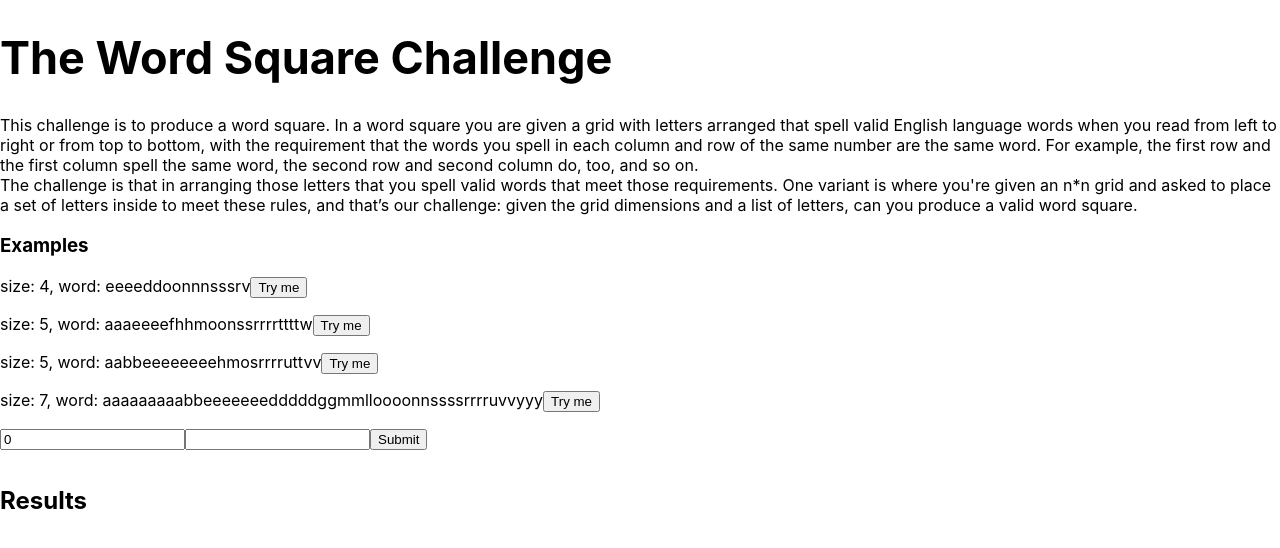
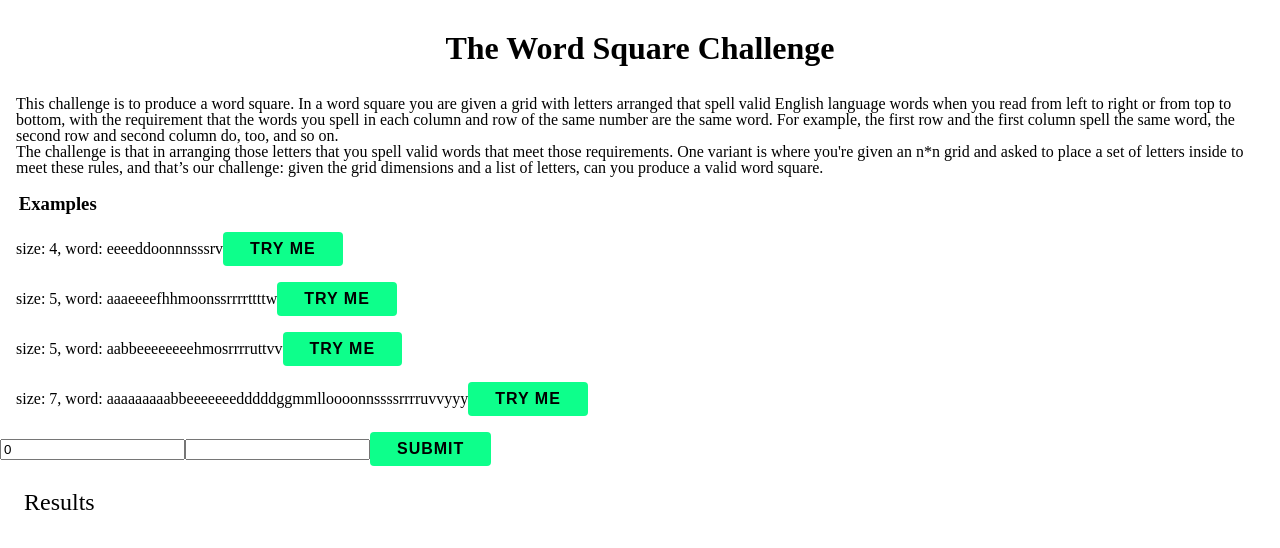
Before and after one commit to Joshswooft/vercel-word-square, a React (Create React App) app: page / in a window 1280 px wide. Shown: the top 548 px of the page. Built offline with nearby package versions, Linux system fonts and the light colour scheme.

Commit message:
feat: added styled-components and a default theme

```diff
--- a/package.json
+++ b/package.json
@@ -8,6 +8,7 @@
     "react": "^16.6.1",
     "react-dom": "^16.6.1",
     "react-scripts": "2.1.1",
+    "styled-components": "^5.2.1",
     "typescript": "^4.1.3"
   },
   "scripts": {
@@ -24,6 +25,7 @@
   ],
   "devDependencies": {
     "@types/react": "^17.0.0",
-    "@types/react-dom": "^17.0.0"
+    "@types/react-dom": "^17.0.0",
+    "@types/styled-components": "^5.1.7"
   }
 }
--- a/src/App.css
+++ /dev/null
@@ -1,44 +0,0 @@
-main {
-  align-content: center;
-  box-sizing: border-box;
-  display: grid;
-  font-family: "SF Pro Text", "SF Pro Icons", "Helvetica Neue", "Helvetica",
-    "Arial", sans-serif;
-  hyphens: auto;
-  line-height: 1.65;
-  margin: 0 auto;
-  max-width: 680px;
-  min-height: 100vh;
-  padding: 72px 0;
-  text-align: center;
-}
-h1 {
-  font-size: 45px;
-}
-h2 {
-  margin-top: 1.5em;
-}
-p {
-  font-size: 16px;
-}
-a {
-  border-bottom: 1px solid white;
-  color: #0076ff;
-  cursor: pointer;
-  text-decoration: none;
-  transition: all 0.2s ease;
-}
-a:hover {
-  border-bottom: 1px solid #0076ff;
-}
-code,
-pre {
-  color: #d400ff;
-  font-family: Menlo, Monaco, Lucida Console, Liberation Mono, DejaVu Sans Mono,
-    Bitstream Vera Sans Mono, Courier New, monospace, serif;
-  font-size: 0.92em;
-}
-code:before,
-code:after {
-  content: "\`";
-}
--- a/src/App.tsx
+++ b/src/App.tsx
@@ -1,7 +1,8 @@
 import fetch from "cross-fetch";
 import { ErrorMessage, Field, Form, Formik } from "formik";
 import React, { useState } from "react";
-import "./App.css";
+import { Button } from "./components/common";
+import { ThemeWrapper } from "./components/common/theme";
 import { Results } from "./components/Results";
 
 interface FormValues {
@@ -41,52 +42,55 @@ function App() {
   };
 
   return (
+    <ThemeWrapper>
       <div className="App">
-      <h1>The Word Square Challenge</h1>
+        <h1 className="center bold">The Word Square Challenge</h1>
         <p>
           This challenge is to produce a word square. In a word square you are
           given a grid with letters arranged that spell valid English language
           words when you read from left to right or from top to bottom, with the
-        requirement that the words you spell in each column and row of the same
-        number are the same word. For example, the first row and the first
-        column spell the same word, the second row and second column do, too,
-        and so on. <br />
+          requirement that the words you spell in each column and row of the
+          same number are the same word. For example, the first row and the
+          first column spell the same word, the second row and second column do,
+          too, and so on. <br />
           The challenge is that in arranging those letters that you spell valid
-        words that meet those requirements. One variant is where you're given an
-        n*n grid and asked to place a set of letters inside to meet these rules,
-        and that’s our challenge: given the grid dimensions and a list of
-        letters, can you produce a valid word square.
+          words that meet those requirements. One variant is where you're given
+          an n*n grid and asked to place a set of letters inside to meet these
+          rules, and that’s our challenge: given the grid dimensions and a list
+          of letters, can you produce a valid word square.
         </p>
-      <h3>Examples</h3>
+        <h3 className="bold">Examples</h3>
         <p>
           size: 4, word: eeeeddoonnnsssrv
-        <button onClick={() => onSubmit({ size: 4, word: "eeeeddoonnnsssrv" })}>
+          <Button
+            onClick={() => onSubmit({ size: 4, word: "eeeeddoonnnsssrv" })}
+          >
             Try me
-        </button>
+          </Button>
         </p>
         <p>
           size: 5, word: aaaeeeefhhmoonssrrrrttttw
-        <button
+          <Button
             onClick={() =>
               onSubmit({ size: 5, word: "aaaeeeefhhmoonssrrrrttttw" })
             }
           >
             Try me
-        </button>
+          </Button>
         </p>
         <p>
           size: 5, word: aabbeeeeeeeehmosrrrruttvv
-        <button
+          <Button
             onClick={() =>
               onSubmit({ size: 5, word: "aabbeeeeeeeehmosrrrruttvv" })
             }
           >
             Try me
-        </button>
+          </Button>
         </p>
         <p>
           size: 7, word: aaaaaaaaabbeeeeeeedddddggmmlloooonnssssrrrruvvyyy
-        <button
+          <Button
             onClick={() =>
               onSubmit({
                 size: 7,
@@ -95,7 +99,7 @@ function App() {
             }
           >
             Try me
-        </button>
+          </Button>
         </p>
         <Formik<FormValues>
           initialValues={{ size: 0, word: "" }}
@@ -113,18 +117,15 @@ function App() {
               <Field type="text" name="word" maxLength={100} />
               <ErrorMessage name="word" component="div" />
 
-            <button type="submit" disabled={isSubmitting}>
+              <Button type="submit" disabled={isSubmitting}>
                 Submit
-            </button>
+              </Button>
             </Form>
           )}
         </Formik>
-      {wordSquares && (
-        <div>
         <Results words={wordSquares} />
       </div>
-      )}
-    </div>
+    </ThemeWrapper>
   );
 }
 
--- a/src/components/common/Button.tsx
+++ b/src/components/common/Button.tsx
@@ -1,5 +1,21 @@
-import React from "react";
+import styled from "styled-components";
 
-export function Button() {
-  return <div></div>;
-}
+export const Button = styled.button`
+  display: inline-block;
+  padding: 8px 27px;
+  border-radius: 4px;
+  border: 0;
+  outline: none;
+  color: ${(p) => p.theme.textColours.primary};
+  transition: ${(props) => props.theme.animation.defaultTransition};
+  font-size: 1rem;
+  text-transform: uppercase;
+  letter-spacing: 1px;
+  font-weight: 900;
+  background-color: ${(p) => p.theme.colours.primary};
+
+  &:hover {
+    background-color: ${(props) => props.theme.colours.secondary};
+    color: ${(p) => p.theme.textColours.secondary};
+  }
+`;
--- /dev/null
+++ b/src/components/common/theme/GlobalStyle.tsx
@@ -0,0 +1,4 @@
+import { createGlobalStyle } from "styled-components";
+import { reset } from "./default/reset";
+
+export const GlobalStyle = createGlobalStyle`${reset}`;
--- /dev/null
+++ b/src/components/common/theme/ThemeWrapper.tsx
@@ -0,0 +1,18 @@
+import React from "react";
+import { ThemeProvider } from "styled-components";
+import { theme } from "./default/theme";
+import { GlobalStyle } from "./GlobalStyle";
+
+interface ThemeWrapperProps {
+  children: React.ReactNode;
+}
+export function ThemeWrapper({ children }: ThemeWrapperProps) {
+  return (
+    <ThemeProvider theme={theme}>
+      <>
+        <GlobalStyle />
+        {children}
+      </>
+    </ThemeProvider>
+  );
+}
--- /dev/null
+++ b/src/components/common/theme/default/reset.ts
@@ -0,0 +1,167 @@
+// the default styling applied globally
+
+import { css } from "styled-components";
+
+export const reset = css`
+  /* http://meyerweb.com/eric/tools/css/reset/
+   v2.0 | 20110126
+   License: none (public domain)
+*/
+
+  html,
+  body,
+  div,
+  span,
+  applet,
+  object,
+  iframe,
+  h1,
+  h2,
+  h3,
+  h4,
+  h5,
+  h6,
+  p,
+  blockquote,
+  pre,
+  a,
+  abbr,
+  acronym,
+  address,
+  big,
+  cite,
+  code,
+  del,
+  dfn,
+  em,
+  img,
+  ins,
+  kbd,
+  q,
+  s,
+  samp,
+  small,
+  strike,
+  strong,
+  sub,
+  sup,
+  tt,
+  var,
+  b,
+  u,
+  i,
+  center,
+  dl,
+  dt,
+  dd,
+  ol,
+  ul,
+  li,
+  fieldset,
+  form,
+  label,
+  legend,
+  table,
+  caption,
+  tbody,
+  tfoot,
+  thead,
+  tr,
+  th,
+  td,
+  article,
+  aside,
+  canvas,
+  details,
+  embed,
+  figure,
+  figcaption,
+  footer,
+  header,
+  hgroup,
+  menu,
+  nav,
+  output,
+  ruby,
+  section,
+  summary,
+  time,
+  mark,
+  audio,
+  video {
+    margin: 0;
+    padding: 0;
+    border: 0;
+    font-size: 100%;
+    font-family: ${(p) => p.theme.font};
+    font: inherit;
+    vertical-align: baseline;
+  }
+  /* HTML5 display-role reset for older browsers */
+  article,
+  aside,
+  details,
+  figcaption,
+  figure,
+  footer,
+  header,
+  hgroup,
+  menu,
+  nav,
+  section {
+    display: block;
+  }
+  body {
+    line-height: 1;
+  }
+  ol,
+  ul {
+    list-style: none;
+  }
+  blockquote,
+  q {
+    quotes: none;
+  }
+  blockquote:before,
+  blockquote:after,
+  q:before,
+  q:after {
+    content: "";
+    content: none;
+  }
+  table {
+    border-collapse: collapse;
+    border-spacing: 0;
+  }
+  button {
+    cursor: pointer;
+  }
+
+  h1,
+  h2,
+  h3,
+  p {
+    margin: 1em;
+  }
+  h1 {
+    font-size: 2rem;
+  }
+  h2 {
+    font-size: 1.5rem;
+  }
+  h3 {
+    font-size: 1.17rem;
+  }
+
+  html {
+    height: 100%;
+  }
+
+  .center {
+    text-align: center;
+  }
+
+  .bold {
+    font-weight: bold;
+  }
+`;
--- /dev/null
+++ b/src/components/common/theme/default/theme.ts
@@ -0,0 +1,33 @@
+import { DefaultTheme } from "styled-components";
+
+declare module "styled-components" {
+  export interface DefaultTheme {
+    animation: {
+      defaultTransition: string;
+    };
+    colours: {
+      primary: string;
+      secondary: string;
+    };
+    textColours: {
+      primary: string;
+      secondary: string;
+    };
+    font: string;
+  }
+}
+
+export const theme: DefaultTheme = {
+  animation: {
+    defaultTransition: "all .15s ease-in-out",
+  },
+  colours: {
+    primary: "#0DFF8B",
+    secondary: "black",
+  },
+  textColours: {
+    primary: "black",
+    secondary: "white",
+  },
+  font: "Sofia Pro",
+};
--- /dev/null
+++ b/src/components/common/theme/index.ts
@@ -0,0 +1,2 @@
+export * from "./GlobalStyle";
+export * from "./ThemeWrapper";
```
Also changed, not shown: 1 other file (tests, documents, lock files or other folders). Lines whose indentation alone changed are shown as unchanged.
